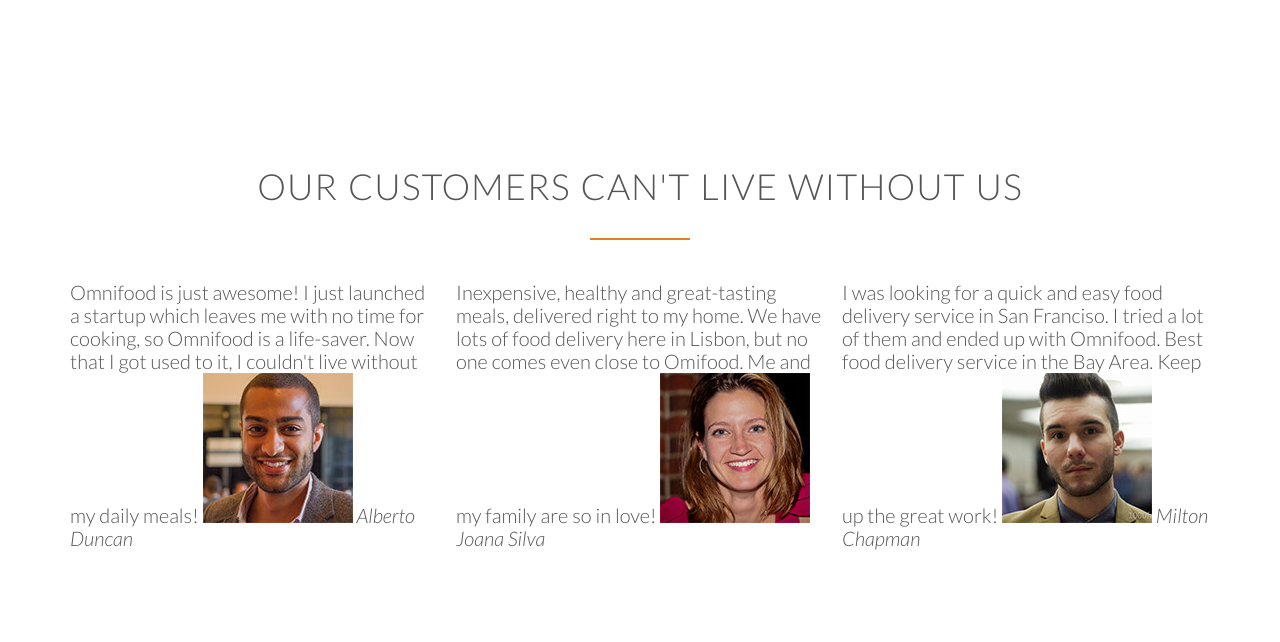
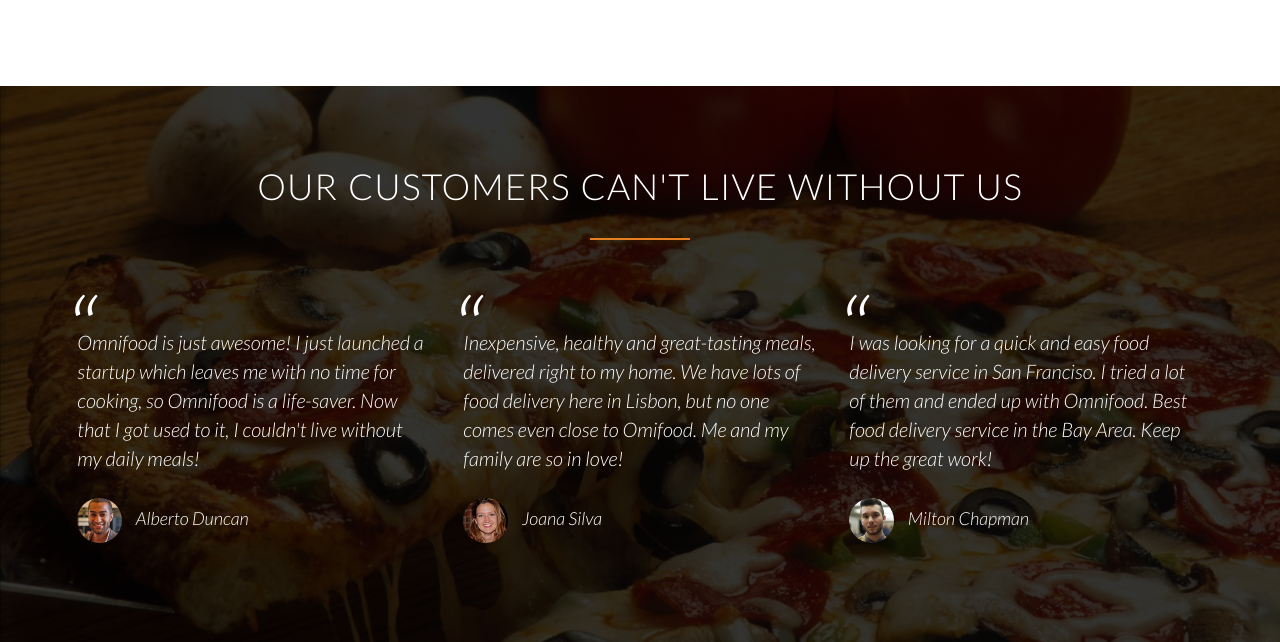
Before and after one commit to LaserPewPew10/omnifood, a plain HTML site: page index.html in a window 1280 px wide. Shown: the part 3279-3921 px from the top of the page. Drawn offline with Linux system fonts and the light colour scheme; files whose address does not match are found by name.

Commit message:
styled testimonal section

```diff
--- a/resources/css/style.css
+++ b/resources/css/style.css
@@ -193,6 +193,7 @@
   background-size: cover;
   background-position: center;
   height: 100vh;
+  background-attachment: fixed;
 }
 
 .hero-text-box {
@@ -353,3 +354,45 @@
 .city-feature {
   margin-bottom: 5px;
 }
+
+/* --------------------------------------*/
+/* TESTIMONIALS */
+/* --------------------------------------*/
+
+.section-testimonals {
+  background-image: linear-gradient(rgba(0, 0, 0, 0.8), rgba(0, 0, 0, 0.8)),
+    url(img/back-customers.jpg);
+  background-size: cover;
+  color: #fff;
+  background-attachment: fixed;
+}
+
+blockquote {
+  padding: 2%;
+  font-style: italic;
+  line-height: 145%;
+  position: relative;
+  margin-top: 40px;
+}
+
+blockquote:before {
+  content: '\201C';
+  font-size: 500%;
+  display: block;
+  position: absolute;
+  top: -5px;
+  left: -5px;
+}
+
+cite {
+  font-size: 90%;
+  margin-top: 25px;
+  display: block;
+}
+
+cite img {
+  height: 45px;
+  border-radius: 50%;
+  margin-right: 10px;
+  vertical-align: middle;
+}
```
Also changed, not shown: resources/css/img/back-customers.jpg (renamed from resources/img/back-customers.jpg).
